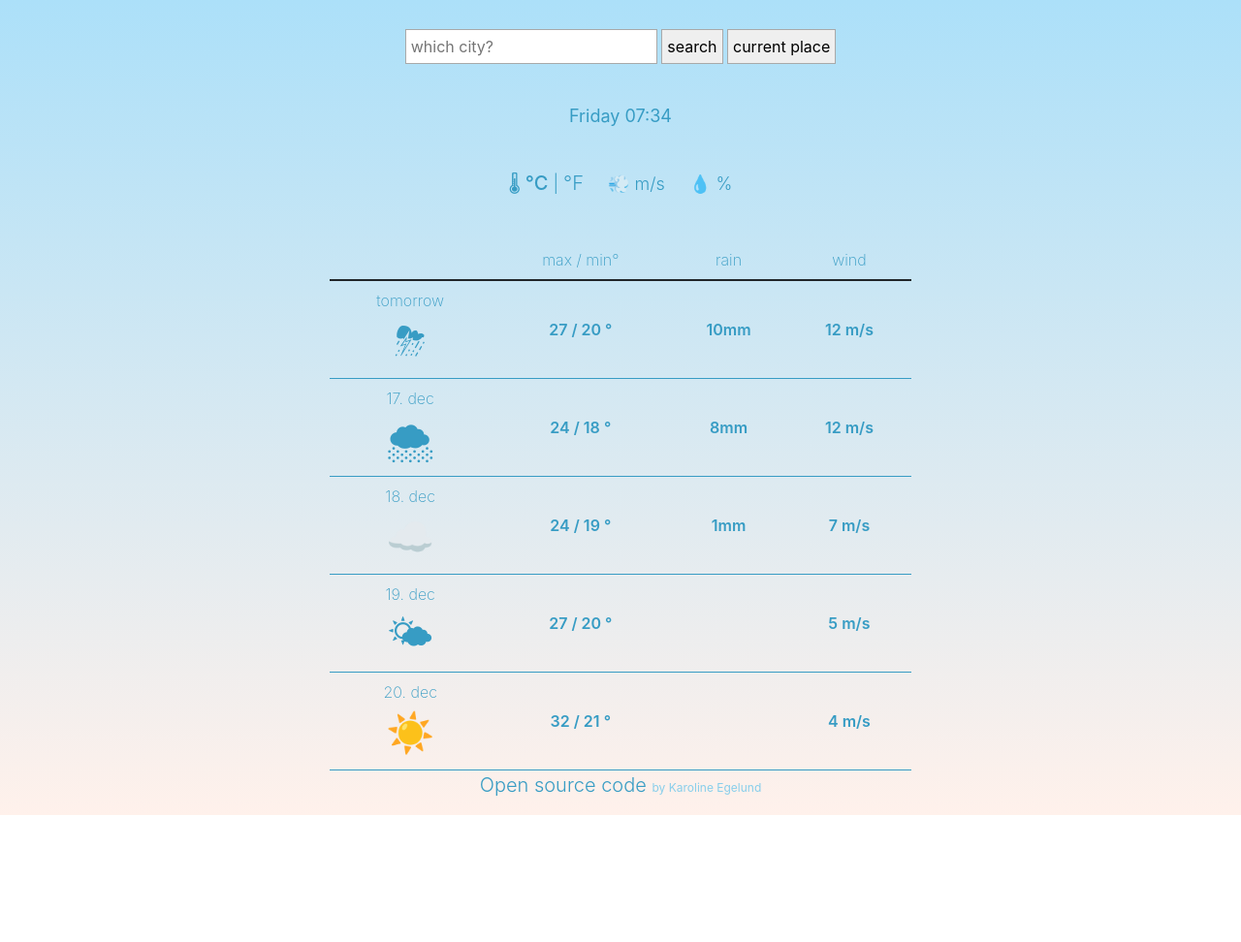
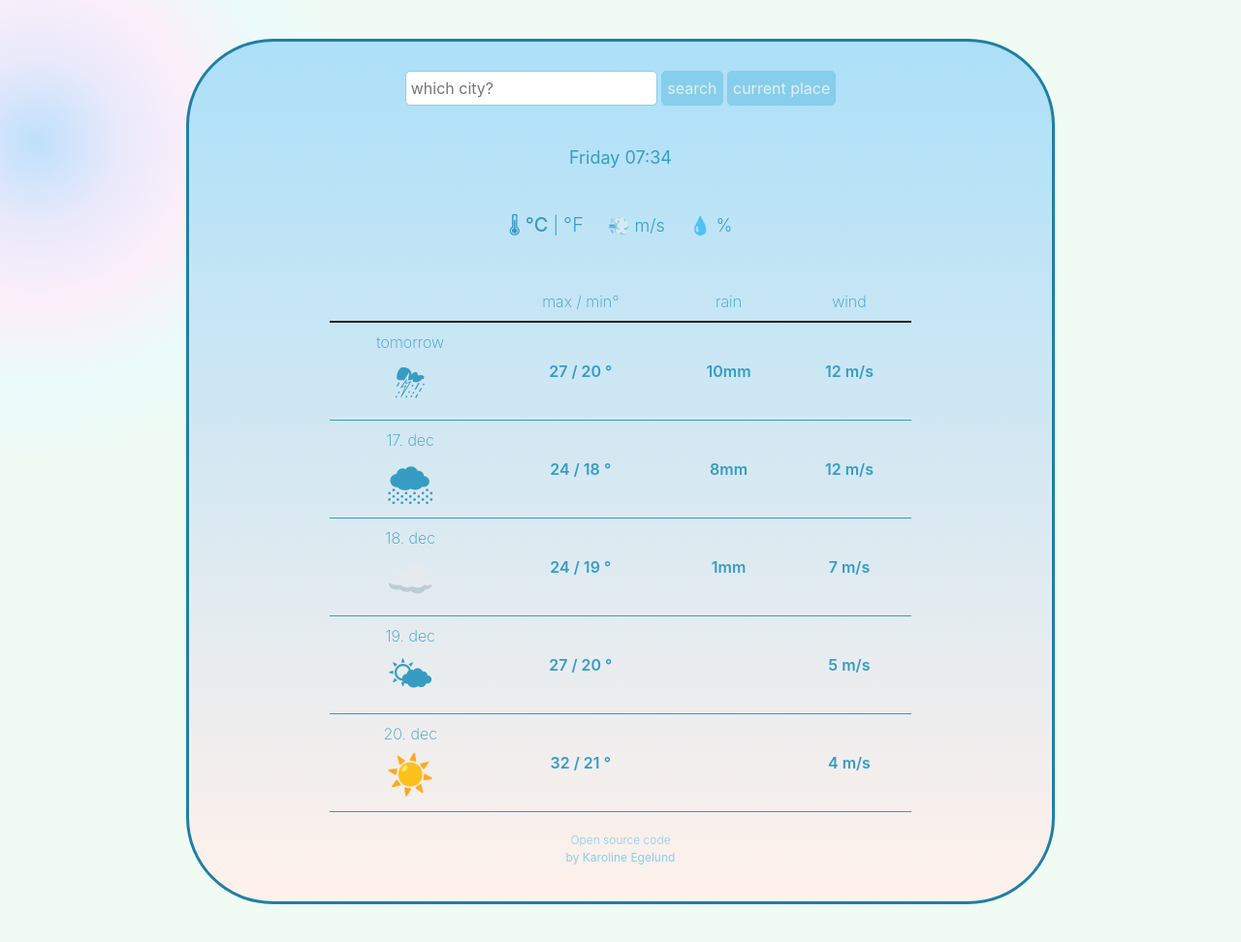
Before and after one commit to cowoakvalley/weather-project--PLUS, a plain HTML site: page index.html in a window 1280 px wide. Shown: the whole page at 97% size. Before the commit the page ends 841 px from the top, so only its background shows below. Drawn offline with nearby package versions, Linux system fonts and the light colour scheme; no server answers.

Commit message:
changed some names and css

```diff
--- a/index.html
+++ b/index.html
@@ -18,8 +18,8 @@
     <div class="container">
       <form class="search-bar">
         <input type="text" placeholder="which city?" id="city-input" />
-        <input type="submit" value="search" id="city-search" />
-        <button id="get-current-weather">current place</button>
+        <input type="submit" value="search" id="city-search-btn" />
+        <button id="get-current-weather-btn">current place</button>
       </form>
       <div class="current-weather">
         <h1 class="city" id="city-header"></h1>
@@ -106,9 +106,9 @@
         <a
           href="https://github.com/cowoakvalley/weather-project--PLUS.git"
           target="_blank"
-          >Open source code
-        </a>
-        by Karoline Egelund
+          class="coder"
+          >Open source code</a
+        ><br />by Karoline Egelund
       </p>
       <script src="src/index.js"></script>
     </div>
--- a/src/index.js
+++ b/src/index.js
@@ -72,7 +72,7 @@ function getCurrentLocation(event) {
   navigator.geolocation.getCurrentPosition(searchLocation);
 }
 
-let button = document.querySelector("#get-current-weather");
+let button = document.querySelector("#get-current-weather-btn");
 button.addEventListener("click", getCurrentLocation);
 
 // celcius and fahrenheit
--- a/src/styles.css
+++ b/src/styles.css
@@ -1,19 +1,30 @@
 .container {
   max-width: 70%;
-  margin: auto;
+  margin: 40px auto;
+  border: solid 3px;
+  border-radius: 10%;
+  border-color: rgb(32, 127, 165);
+  background: linear-gradient(to top, #fff1eb 0%, #ace0f9 100%);
 }
 body {
   font-family: -apple-system, BlinkMacSystemFont, "Segoe UI", Roboto, Oxygen,
     Ubuntu, Cantarell, "Open Sans", "Helvetica Neue", sans-serif;
-  background: linear-gradient(to top, #fff1eb 0%, #ace0f9 100%);
+  background: radial-gradient(
+    328px at 2.9% 15%,
+    rgb(191, 224, 251) 0%,
+    rgb(232, 233, 251) 25.8%,
+    rgb(252, 239, 250) 50.8%,
+    rgb(234, 251, 251) 77.6%,
+    rgb(240, 251, 244) 100.7%
+  );
 }
 .search-bar {
   margin-top: 30px;
   padding-bottom: 40px;
 }
 
-#get-current-weather,
-#city-search,
+#get-current-weather-btn,
+#city-search-btn,
 #city-input {
   border: 1px solid darkgrey;
   margin: auto;
@@ -21,6 +32,14 @@ body {
   transition: 200ms ease-in-out;
   font-family: -apple-system, BlinkMacSystemFont, "Segoe UI", Roboto, Oxygen,
     Ubuntu, Cantarell, "Open Sans", "Helvetica Neue", sans-serif;
+  border-radius: 5px;
+  border-color: skyblue;
+}
+
+#city-search-btn,
+#get-current-weather-btn {
+  background-color: skyblue;
+  color: rgb(228, 240, 242);
 }
 
 #city-header {
@@ -126,4 +145,5 @@ a {
   text-align: center;
   color: skyblue;
   font-size: 12px;
+  padding: 20px;
 }
```
